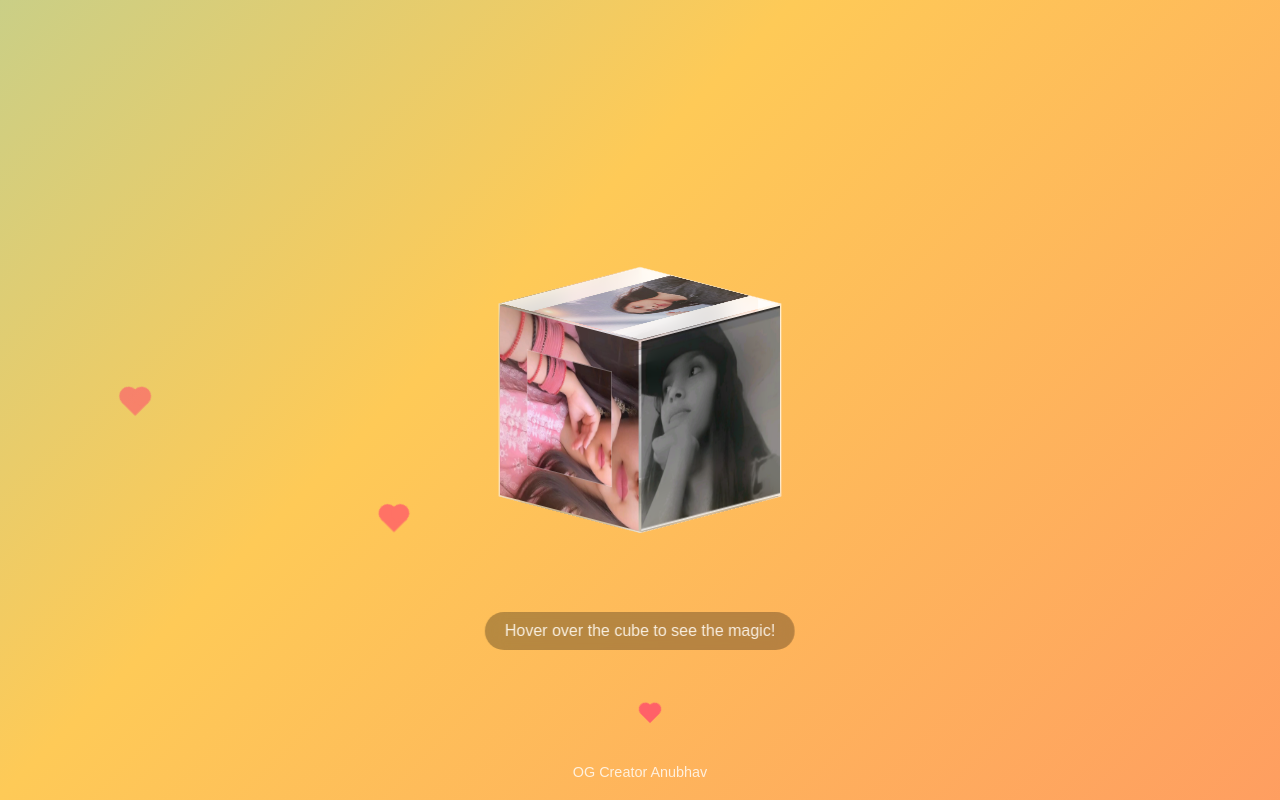
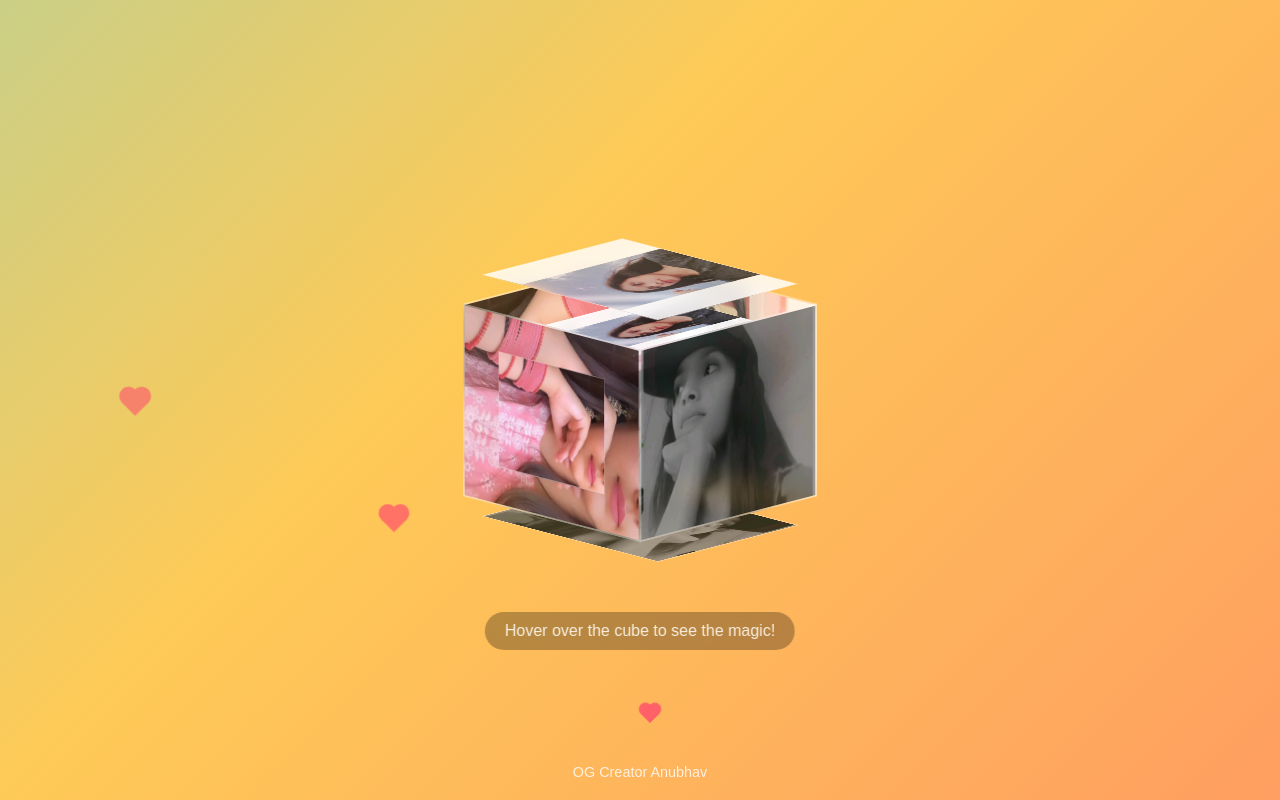
Before and after one commit to nirajjjj77/birthday-shikha, a website: page last.html in a window 1280 px wide. Drawn offline with Linux system fonts and the light colour scheme.

Commit message:
cube wider

```diff
--- a/last.html
+++ b/last.html
@@ -74,7 +74,7 @@
 
         .cube-container {
             position: relative;
-            width: 200px;
+            width: 250px;
             height: 200px;
         }
 
@@ -108,7 +108,7 @@
 
         .face {
             position: absolute;
-            width: 200px;
+            width: 250px;
             height: 200px;
             border: 2px solid rgba(255, 255, 255, 0.3);
             background: rgba(255, 255, 255, 0.1);
@@ -130,36 +130,36 @@
         }
 
         /* Outer cube faces */
-        .outer-front { transform: rotateY(0deg) translateZ(100px); }
-        .outer-back { transform: rotateY(180deg) translateZ(100px); }
-        .outer-right { transform: rotateY(90deg) translateZ(100px); }
-        .outer-left { transform: rotateY(-90deg) translateZ(100px); }
-        .outer-top { transform: rotateX(90deg) translateZ(100px); }
-        .outer-bottom { transform: rotateX(-90deg) translateZ(100px); }
+        .outer-front { transform: rotateY(0deg) translateZ(125px); }
+        .outer-back { transform: rotateY(180deg) translateZ(125px); }
+        .outer-right { transform: rotateY(90deg) translateZ(125px); }
+        .outer-left { transform: rotateY(-90deg) translateZ(125px); }
+        .outer-top { transform: rotateX(90deg) translateZ(125px); }
+        .outer-bottom { transform: rotateX(-90deg) translateZ(125px); }
 
         /* Hover effects for outer cube */
         .cube:hover .outer-front {
-            transform: rotateY(0deg) translateZ(150px) scale(1.1);
+            transform: rotateY(0deg) translateZ(175px) scale(1.1);
             box-shadow: 0 0 30px rgba(255, 255, 255, 0.8);
         }
         .cube:hover .outer-back {
-            transform: rotateY(180deg) translateZ(150px) scale(1.1);
+            transform: rotateY(180deg) translateZ(175px) scale(1.1);
             box-shadow: 0 0 30px rgba(255, 255, 255, 0.8);
         }
         .cube:hover .outer-right {
-            transform: rotateY(90deg) translateZ(150px) scale(1.1);
+            transform: rotateY(90deg) translateZ(175px) scale(1.1);
             box-shadow: 0 0 30px rgba(255, 255, 255, 0.8);
         }
         .cube:hover .outer-left {
-            transform: rotateY(-90deg) translateZ(150px) scale(1.1);
+            transform: rotateY(-90deg) translateZ(175px) scale(1.1);
             box-shadow: 0 0 30px rgba(255, 255, 255, 0.8);
         }
         .cube:hover .outer-top {
-            transform: rotateX(90deg) translateZ(150px) scale(1.1);
+            transform: rotateX(90deg) translateZ(175px) scale(1.1);
             box-shadow: 0 0 30px rgba(255, 255, 255, 0.8);
         }
         .cube:hover .outer-bottom {
-            transform: rotateX(-90deg) translateZ(150px) scale(1.1);
+            transform: rotateX(-90deg) translateZ(175px) scale(1.1);
             box-shadow: 0 0 30px rgba(255, 255, 255, 0.8);
         }
 
@@ -170,7 +170,7 @@
 
         .inner-face {
             position: absolute;
-            width: 200px;
+            width: 250px;
             height: 200px;
             border: 1px solid rgba(255, 255, 255, 0.4);
             background: rgba(255, 255, 255, 0.2);
@@ -185,12 +185,12 @@
             opacity: 0.9;
         }
 
-        .inner-front { transform: rotateY(0deg) translateZ(100px); }
-        .inner-back { transform: rotateY(180deg) translateZ(100px); }
-        .inner-right { transform: rotateY(90deg) translateZ(100px); }
-        .inner-left { transform: rotateY(-90deg) translateZ(100px); }
-        .inner-top { transform: rotateX(90deg) translateZ(100px); }
-        .inner-bottom { transform: rotateX(-90deg) translateZ(100px); }
+        .inner-front { transform: rotateY(0deg) translateZ(125px); }
+        .inner-back { transform: rotateY(180deg) translateZ(125px); }
+        .inner-right { transform: rotateY(90deg) translateZ(125px); }
+        .inner-left { transform: rotateY(-90deg) translateZ(125px); }
+        .inner-top { transform: rotateX(90deg) translateZ(125px); }
+        .inner-bottom { transform: rotateX(-90deg) translateZ(125px); }
 
         .cube:hover .inner-cube {
             animation: spinInner 3s linear infinite;
```
